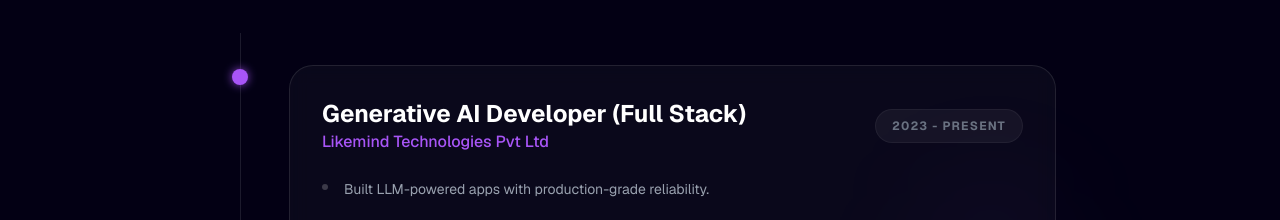
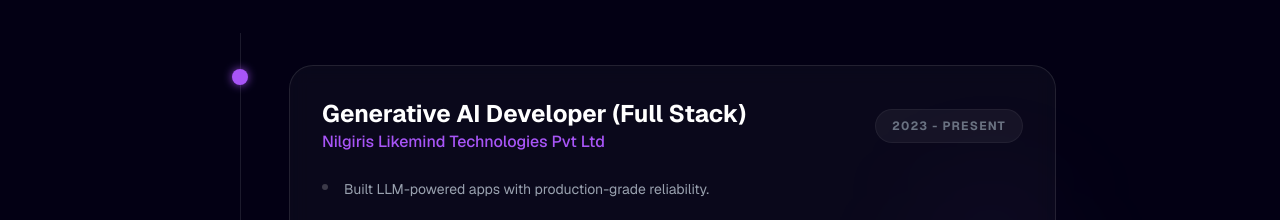
Before and after one commit to Harishnlmt/harish-portfolio, a Next.js app: page / in a window 1280 px wide. Shown: the part 3380-3600 px from the top of the page. Built offline with nearby package versions, Linux system fonts and the light colour scheme.

Commit message:
Update company name in Experience component

```diff
--- a/src/components/Experience.tsx
+++ b/src/components/Experience.tsx
@@ -6,7 +6,7 @@ import { Briefcase } from 'lucide-react';
 
 const experiences = [
     {
-        company: 'Likemind Technologies Pvt Ltd',
+        company: 'Nilgiris Likemind Technologies Pvt Ltd',
         role: 'Generative AI Developer (Full Stack)',
         period: '2023 - Present',
         highlights: [
```
